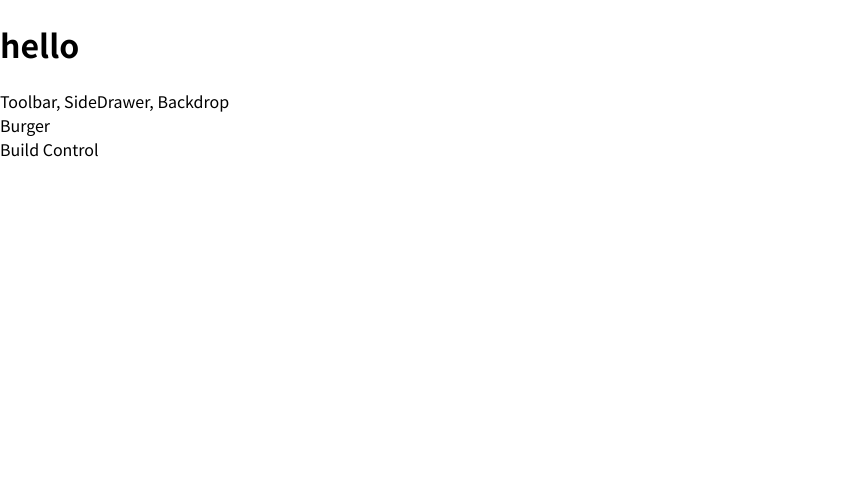
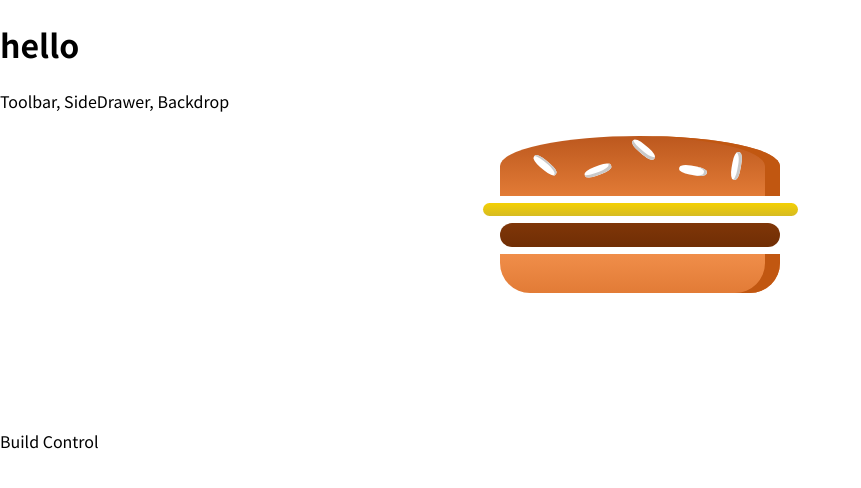
Before and after one commit to trlong357/Burger, a React (Create React App) app: page / in a window 1280 px wide. Shown: the top 488 px of the page, without its empty margins (0-861 px from the left). Built offline with nearby package versions, Linux system fonts and the light colour scheme.

Commit message:
128. Starting Burger Component

```diff
--- a/src/components/Burger/Burger.js
+++ b/src/components/Burger/Burger.js
@@ -0,0 +1,16 @@
+import React from "react";
+import classes from "./Burger.module.css";
+import BurgerIngredient from "./BurgerIngredient/BurgerIngredient";
+
+const burger = (props) => {
+  return (
+    <div className={classes.Burger}>
+      <BurgerIngredient type="bread-top" />
+      <BurgerIngredient type="cheese" />
+      <BurgerIngredient type="meat" />
+      <BurgerIngredient type="bread-bottom" />
+    </div>
+  );
+};
+
+export default burger;
--- /dev/null
+++ b/src/components/Burger/Burger.module.css
@@ -0,0 +1,30 @@
+.Burger {
+  width: 100%;
+  margin: auto;
+  height: 250px;
+  overflow: scroll;
+  text-align: center;
+  font-weight: bold;
+  font-size: 1.2rem;
+}
+
+@media (min-width: 1000px) and (min-height: 700px) {
+  .Burger {
+    width: 700px;
+    height: 600px;
+  }
+}
+
+@media (min-width: 500px) and (min-height: 401px) {
+  .Burger {
+    width: 450px;
+    height: 400px;
+  }
+}
+
+@media (min-width: 500px) and (min-height: 400px) {
+  .Burger {
+    width: 350px;
+    height: 300px;
+  }
+}
--- a/src/components/Burger/BurgerIngredient/BurgerIngredient.js
+++ b/src/components/Burger/BurgerIngredient/BurgerIngredient.js
@@ -1,5 +1,5 @@
 import React, { Component } from "react";
-import classes from "./burgerIngredient.modules.css";
+import classes from "./BurgerIngredient.module.css";
 import PropTypes from "prop-types";
 
 class BurgerIngredient extends Component {
--- a/src/components/Layout/Layout.js
+++ b/src/components/Layout/Layout.js
@@ -1,6 +1,6 @@
 import React from "react";
 import Aux from "../../hoc/Aux";
-import classes from "./Layout.modules.css";
+import classes from "./Layout.module.css";
 const layout = (props) => (
   <Aux>
     <div>Toolbar, SideDrawer, Backdrop</div>
--- a/src/containers/BurgerBuilder/BurgerBuilder.js
+++ b/src/containers/BurgerBuilder/BurgerBuilder.js
@@ -1,10 +1,11 @@
 import React, { Component } from "react";
 import Aux from "../../hoc/Aux";
+import Burger from "../../components/Burger/Burger";
 class BurgerBuilder extends Component {
   render() {
     return (
       <Aux>
-        <div>Burger</div>
+        <Burger />
         <div>Build Control</div>
       </Aux>
     );
```
Also changed, not shown: src/App.module.css (renamed from src/App.modules.css), src/components/Burger/BurgerIngredient/BurgerIngredient.module.css (renamed from src/components/Burger/BurgerIngredient/BurgerIngredient.modules.css), src/components/Layout/Layout.module.css (renamed from src/components/Layout/Layout.modules.css).
